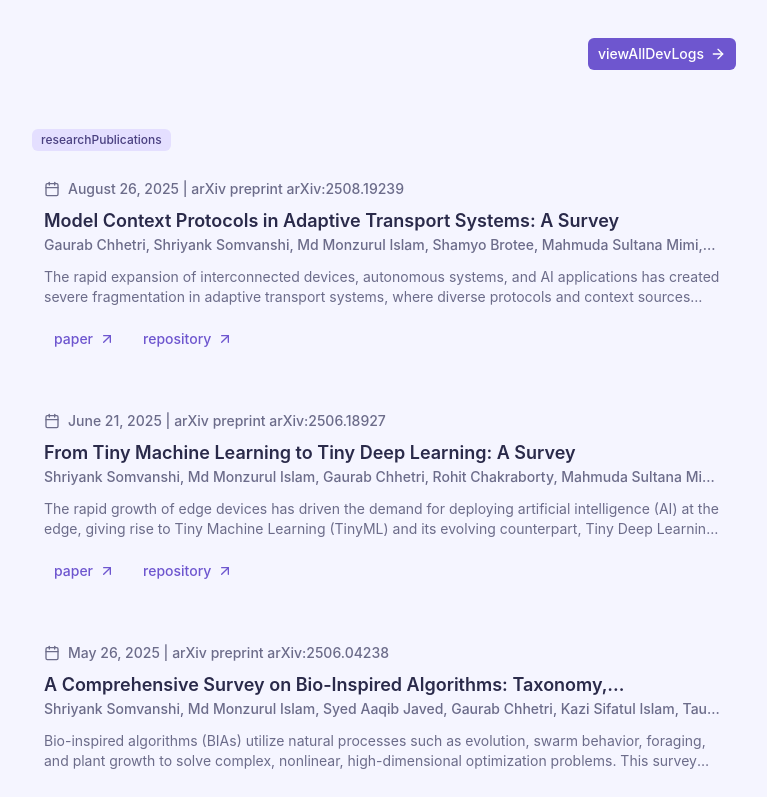
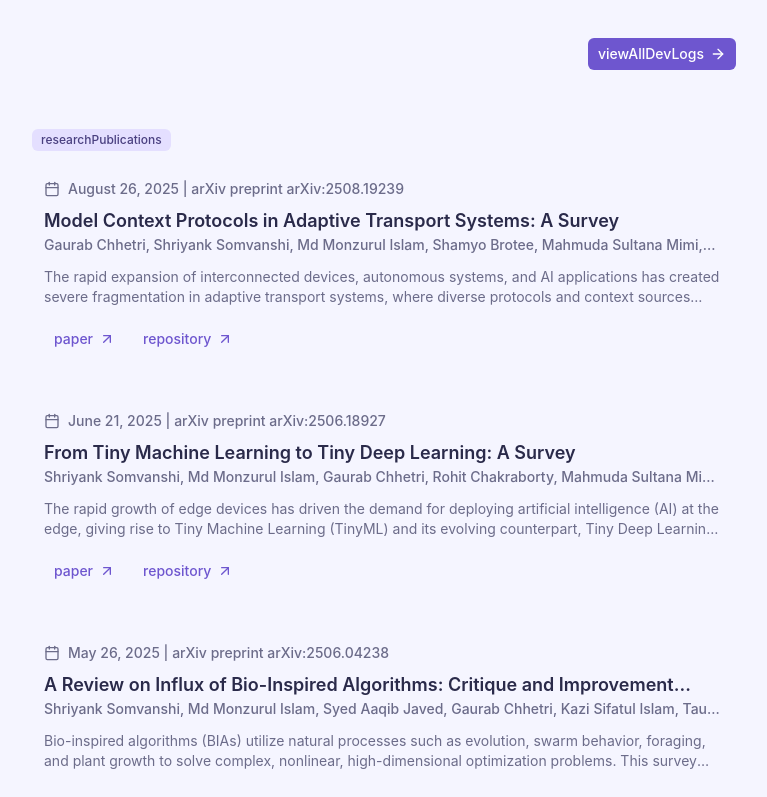
Before and after one commit to gauravfs-14/gaurabchhetri.com.np, a Next.js app: page / in a window 1280 px wide. Shown: the part 2770-3567 px from the top of the page, without its empty margins (256-1023 px from the left). Built offline with nearby package versions, Linux system fonts and the light colour scheme.

Commit message:
chore: update README for portfolio website and modify project features; change publication title and adjust featured status for projects

```diff
--- a/src/app/page.tsx
+++ b/src/app/page.tsx
@@ -90,7 +90,7 @@ const RESEARCH_PUBLICATIONS = [
     repositoryUrl: "https://github.com/gauravfs-14/awesome-tinyml",
   },
   {
-    title: "A Comprehensive Survey on Bio-Inspired Algorithms: Taxonomy, Applications, and Future Directions",
+    title: "A Review on Influx of Bio-Inspired Algorithms: Critique and Improvement Needs",
     authors: "Shriyank Somvanshi, Md Monzurul Islam, Syed Aaqib Javed, Gaurab Chhetri, Kazi Sifatul Islam, Tausif Islam Chowdhury, Sazzad Bin Bashar Polock, Anandi Dutta, Subasish Das",
     date: "2025/5/26",
     journal: "arXiv preprint arXiv:2506.04238",
--- a/src/content/projects/crashtransformer.mdx
+++ b/src/content/projects/crashtransformer.mdx
@@ -6,7 +6,7 @@ image: crashtransformer.png
 languages: ["Python"]
 tags: ["AI", "NLP", "Summarization", "Transportation Safety", "Research"]
 type: Research
-featured: true
+featured: false
 githubUrl: https://github.com/gauravfs-14/CrashTransformer
 ---
 
--- a/src/content/projects/vidxiv.mdx
+++ b/src/content/projects/vidxiv.mdx
@@ -6,7 +6,7 @@ image: vidxiv.png
 languages: ["Python"]
 tags: ["AI", "Video Generation", "Research Communication", "Streamlit"]
 type: Personal
-featured: false
+featured: true
 githubUrl: https://github.com/gauravfs-14/vidxiv
 ---
 
```
Also changed, not shown: 1 other file (tests, documents, lock files or other folders).
